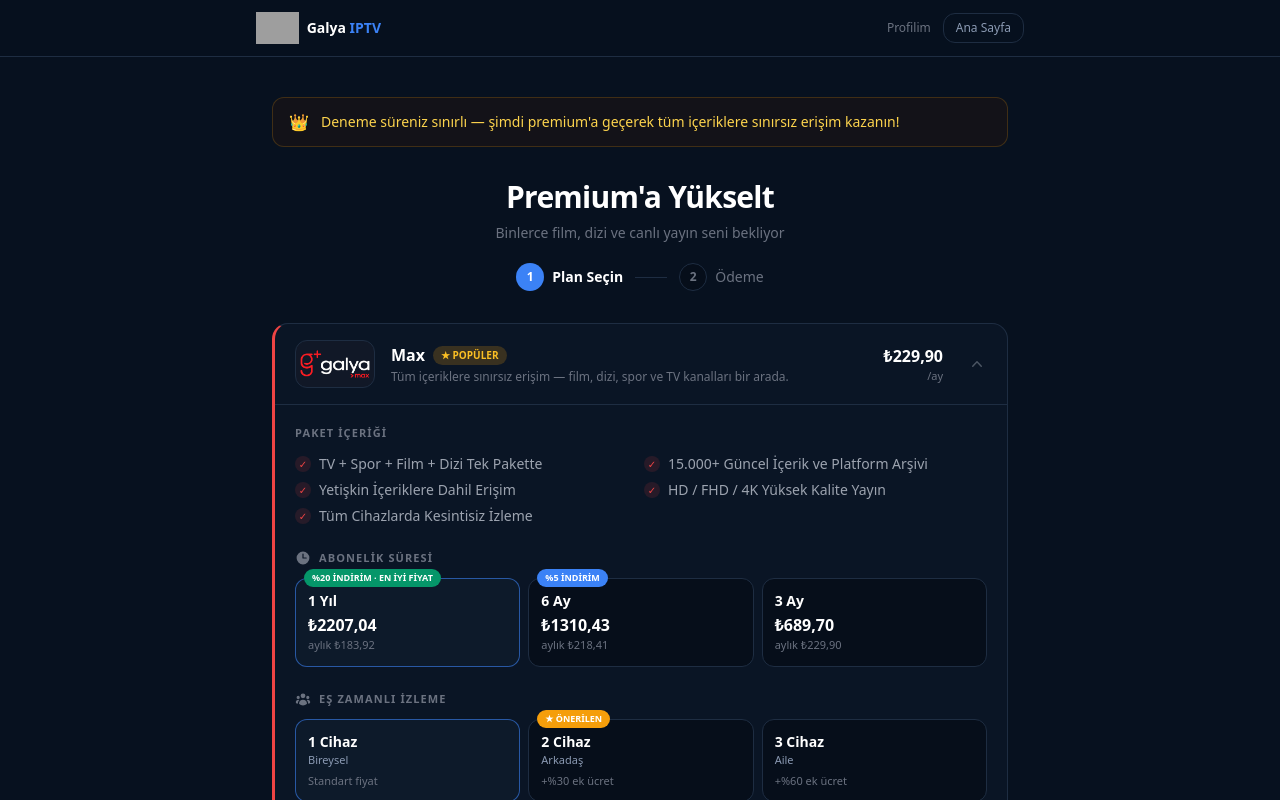
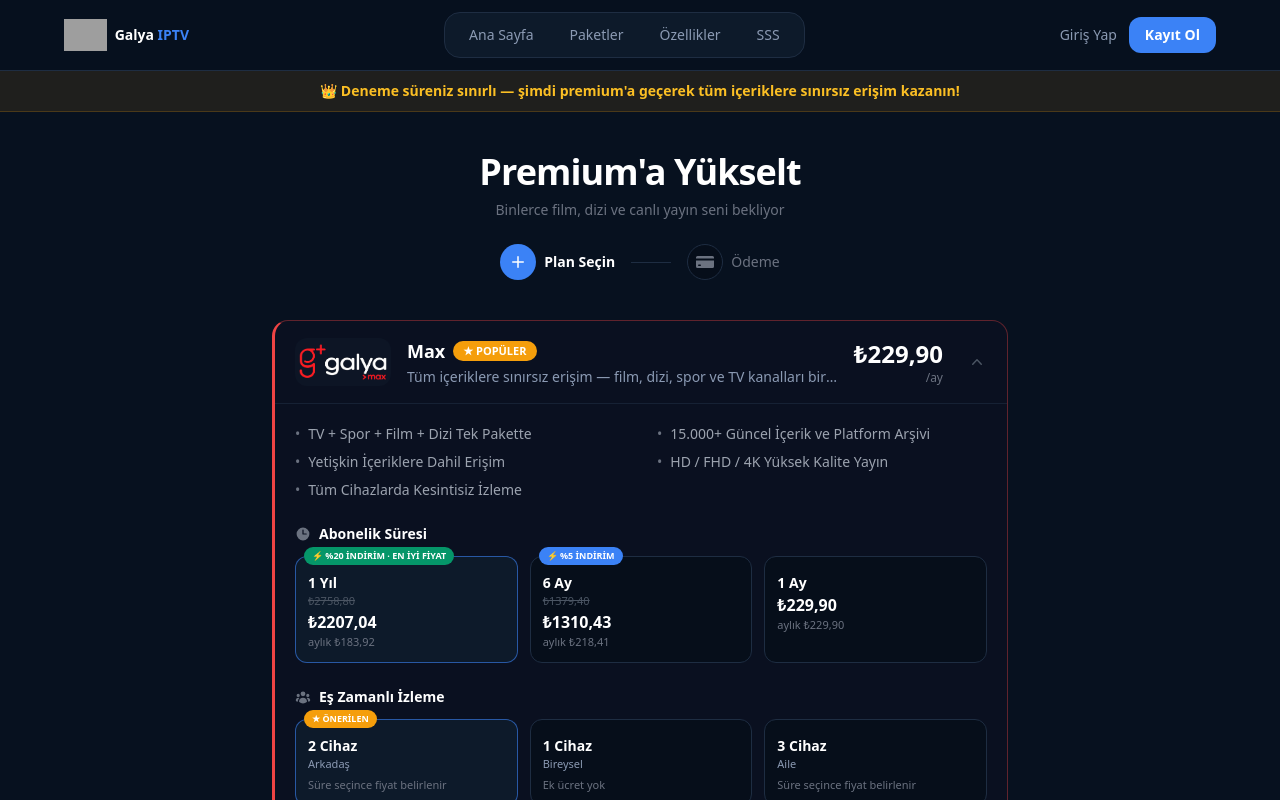
Before and after one commit to erdemsimsek0/galyaiptv-nextjs, a Next.js app: page /abonelik in a window 1280 px wide. Both pictures are taken after a click on the button 640 px from the left and 364 px from the top of the page. Shown: the top 800 px of the page. Built offline with nearby package versions, Linux system fonts and the light colour scheme; no server answers; grey boxes are pictures that could not be loaded.

Commit message:
Update page.tsx

```diff
--- a/app/abonelik/page.tsx
+++ b/app/abonelik/page.tsx
@@ -2,139 +2,129 @@
 
 import { useState } from 'react';
 import Link from 'next/link';
+import { useSession, SessionProvider } from 'next-auth/react';
 
-// ─── Veri ──────────────────────────────────────────────────────────────────────
-type DurKey = '3ay' | '6ay' | '12ay';
+type DurKey = '1ay' | '6ay' | '12ay';
 interface Dur { key: DurKey; label: string; months: number; discount: number; badge?: string }
 
 const DURATIONS: Dur[] = [
-  { key: '12ay', label: '1 Yıl',  months: 12, discount: 20, badge: '%20 İNDİRİM · EN İYİ FİYAT' },
-  { key: '6ay',  label: '6 Ay',   months: 6,  discount: 5,  badge: '%5 İNDİRİM' },
-  { key: '3ay',  label: '3 Ay',   months: 3,  discount: 0 },
+  { key: '12ay', label: '1 Yıl', months: 12, discount: 20, badge: '%20 İNDİRİM · EN İYİ FİYAT' },
+  { key: '6ay',  label: '6 Ay',  months: 6,  discount: 5,  badge: '%5 İNDİRİM' },
+  { key: '1ay',  label: '1 Ay',  months: 1,  discount: 0 },
 ];
 
 interface Plan {
-  id:        string;
-  logo:      string;
-  logoAlt:   string;
-  name:      string;
-  desc:      string;
-  basePrice: number;
-  popular:   boolean;
-  accentColor: string;
-  features:  string[];
+  id: string; logo: string; logoAlt: string; name: string; desc: string;
+  basePrice: number; popular: boolean; accentColor: string; features: string[];
 }
 
 const PLANS: Plan[] = [
-  {
-    id: 'max',
-    logo: '/paket-logoları/logo-max.png',
-    logoAlt: 'Montana Max',
-    name: 'Max',
+  { id: 'max', logo: '/paket-logoları/logo-max.png', logoAlt: 'Montana Max', name: 'Max',
     desc: 'Tüm içeriklere sınırsız erişim — film, dizi, spor ve TV kanalları bir arada.',
-    basePrice: 229.90,
-    popular: true,
-    accentColor: '#ef4444',
-    features: ['TV + Spor + Film + Dizi Tek Pakette', '15.000+ Güncel İçerik ve Platform Arşivi', 'Yetişkin İçeriklere Dahil Erişim', 'HD / FHD / 4K Yüksek Kalite Yayın', 'Tüm Cihazlarda Kesintisiz İzleme'],
-  },
-  {
-    id: 'sports',
-    logo: '/paket-logoları/logo-sports.png',
-    logoAlt: 'Montana Sports',
-    name: 'Sports',
+    basePrice: 229.90, popular: true, accentColor: '#ef4444',
+    features: ['TV + Spor + Film + Dizi Tek Pakette','15.000+ Güncel İçerik ve Platform Arşivi','Yetişkin İçeriklere Dahil Erişim','HD / FHD / 4K Yüksek Kalite Yayın','Tüm Cihazlarda Kesintisiz İzleme'] },
+  { id: 'sports', logo: '/paket-logoları/logo-sports.png', logoAlt: 'Montana Sports', name: 'Sports',
     desc: 'Tüm spor yayınları ve TV kanalları — maçlar, turnuvalar tek yerde.',
-    basePrice: 159.90,
-    popular: false,
-    accentColor: '#22c55e',
-    features: ['Canlı Spor Kanalları ve Maç Yayınları', 'Avrupa ve Yerel Spor Kanalları Tek Yerde', 'HD / FHD / 4K Akıcı Yayın Deneyimi', 'Hızlı Kanal Geçişi ve Stabil İzleme', 'Smart TV ve Tüm Cihazlarla Uyumlu'],
-  },
-  {
-    id: 'cinema',
-    logo: '/paket-logoları/logo-cinema.png',
-    logoAlt: 'Montana Cinema',
-    name: 'Cinema',
+    basePrice: 159.90, popular: false, accentColor: '#22c55e',
+    features: ['Canlı Spor Kanalları ve Maç Yayınları','Avrupa ve Yerel Spor Kanalları Tek Yerde','HD / FHD / 4K Akıcı Yayın Deneyimi','Hızlı Kanal Geçişi ve Stabil İzleme','Smart TV ve Tüm Cihazlarla Uyumlu'] },
+  { id: 'cinema', logo: '/paket-logoları/logo-cinema.png', logoAlt: 'Montana Cinema', name: 'Cinema',
     desc: '15.000+ film ve dizi seçkisi — en popüler ve sevilen yapımlar bir arada.',
-    basePrice: 129.90,
-    popular: false,
-    accentColor: '#f59e0b',
-    features: ['15.000+ Film ve Dizi Arşivi', 'En Popüler ve Yeni Eklenen Yapımlar', 'Altyazı ve Dublaj Seçenekleri', 'HD / FHD / 4K Sinema Kalitesi', 'Telefon, Tablet ve Smart TV Uyumlu'],
-  },
+    basePrice: 129.90, popular: false, accentColor: '#f59e0b',
+    features: ['15.000+ Film ve Dizi Arşivi','En Popüler ve Yeni Eklenen Yapımlar','Altyazı ve Dublaj Seçenekleri','HD / FHD / 4K Sinema Kalitesi','Telefon, Tablet ve Smart TV Uyumlu'] },
 ];
 
-function calcTotal(base: number, months: number, discount: number): number {
+function calcTotal(base: number, months: number, discount: number) {
   return Math.round(base * (1 - discount / 100) * months * 100) / 100;
 }
-function fmtTL(n: number): string {
-  const [i, d] = n.toFixed(2).split('.');
-  return `${i},${d}`;
+function fmtTL(n: number) { const [i, d] = n.toFixed(2).split('.'); return `${i},${d}`; }
+
+function AbonelikHeader() {
+  const { data: session, status } = useSession();
+  const isLoggedIn = status === 'authenticated';
+  const name = session?.user?.name || session?.user?.email?.split('@')[0] || 'U';
+  return (
+    <div className="sticky top-0 z-50 border-b border-[#1e2d42] bg-[#07111f]/95 backdrop-blur-md px-4 py-3">
+      <div className="mx-auto flex max-w-6xl items-center justify-between">
+        <Link href="/" className="flex items-center gap-2">
+          {/* eslint-disable-next-line @next/next/no-img-element */}
+          <img src="/logo.png" alt="Galya IPTV" className="h-8 w-auto" onError={(e) => { (e.currentTarget as HTMLImageElement).style.display='none'; }} />
+          <span className="text-sm font-bold text-white">Galya <span className="text-[#3b82f6]">IPTV</span></span>
+        </Link>
+        <div className="hidden items-center md:flex">
+          <div className="flex items-center gap-1 rounded-2xl border border-[#1e2d42] bg-[#0d1a2a] px-2 py-1.5">
+            {[{href:'/',label:'Ana Sayfa'},{href:'/#paketler',label:'Paketler'},{href:'/#ozellikler',label:'Özellikler'},{href:'/#sss',label:'SSS'}].map(item => (
+              <Link key={item.href} href={item.href} className="rounded-xl px-4 py-1.5 text-sm font-medium text-[#8b9ab3] transition-colors hover:bg-[#162035] hover:text-white">{item.label}</Link>
+            ))}
+          </div>
+        </div>
+        <div className="flex items-center gap-3">
+          {isLoggedIn ? (
+            <>
+              <Link href="/profil" className="flex items-center gap-2 text-sm font-medium text-[#8b9ab3] transition-colors hover:text-white">
+                <span className="flex h-7 w-7 items-center justify-center rounded-full bg-[#1e3a5f] text-xs font-bold text-[#3b82f6]">{name[0]?.toUpperCase()||'U'}</span>
+                <span className="hidden md:inline">Profilim</span>
+              </Link>
+              <Link href="/abonelik" className="rounded-xl bg-amber-500 px-4 py-2 text-sm font-bold text-white hover:bg-amber-600">Premium&apos;a Geç</Link>
+            </>
+          ) : (
+            <>
+              <Link href="/giris" className="text-sm font-medium text-[#8b9ab3] hover:text-white">Giriş Yap</Link>
+              <Link href="/kayit" className="rounded-xl bg-[#3b82f6] px-4 py-2 text-sm font-bold text-white hover:bg-[#2563eb]">Kayıt Ol</Link>
+            </>
+          )}
+        </div>
+      </div>
+    </div>
+  );
 }
 
-// ─── Tek plan satırı + açılır detay ─────────────────────────────────────────
 function PlanRow({ plan }: { plan: Plan }) {
-  const [open,        setOpen]        = useState(false);
-  const [selDur,      setSelDur]      = useState<DurKey>('12ay');
-  const [selDevices,  setSelDevices]  = useState<1 | 2 | 3>(1);
-
-  const dur     = DURATIONS.find(d => d.key === selDur)!;
-  const total   = calcTotal(plan.basePrice, dur.months, dur.discount);
+  const [open, setOpen] = useState(false);
+  const [selDur, setSelDur] = useState<DurKey>('12ay');
+  const [selDevices, setSelDevices] = useState<1|2|3>(2);
+  const dur = DURATIONS.find(d => d.key === selDur)!;
+  const total = calcTotal(plan.basePrice, dur.months, dur.discount);
   const monthly = total / dur.months;
-
-  // Cihaz sayısı extra ücret: 2 cihaz +%30, 3 cihaz +%60
+  const origTotal = plan.basePrice * dur.months;
   const deviceMultiplier = selDevices === 1 ? 1 : selDevices === 2 ? 1.30 : 1.60;
   const grandTotal = Math.round(total * deviceMultiplier * 100) / 100;
-
-  const waText = `Merhaba, ${plan.name} ${dur.label} paket satın almak istiyorum.`;
-  const odemeUrl = `/odeme?paket=${encodeURIComponent(plan.name)}&sure=${encodeURIComponent(dur.label)}&toplam=${grandTotal.toFixed(2)}&orijinal=${(plan.basePrice * dur.months).toFixed(2)}&indirim=${dur.discount}`;
+  const waText = `Merhaba, ${plan.name} ${dur.label} paketi satın almak istiyorum.`;
 
   return (
-    <div className={`rounded-2xl border transition-all duration-200 overflow-hidden ${open ? 'border-[#1e2d42] bg-[#0a1525]' : 'border-[#1e2d42] bg-[#0a1020] hover:border-[#1e3a5f] hover:bg-[#0c1525]'}`}
-      style={{ borderLeftWidth: open ? 3 : 1, borderLeftColor: open ? plan.accentColor : undefined }}>
-
-      {/* Satır başlığı */}
-      <button className="flex w-full items-center gap-4 px-5 py-4 text-left" onClick={() => setOpen(v => !v)}>
-        {/* Logo */}
-        <div className="flex h-12 w-20 shrink-0 items-center justify-center overflow-hidden rounded-xl border border-[#1e2d42] bg-[#111827] p-1">
+    <div className="overflow-hidden rounded-2xl border transition-all duration-200"
+      style={{ borderColor: open ? plan.accentColor+'60' : '#1e2d42', borderLeftWidth: open?3:1, borderLeftColor: open?plan.accentColor:'#1e2d42', backgroundColor: open?'#0a1020':'#08111e' }}>
+      <button className="flex w-full items-center gap-4 px-5 py-4 text-left" onClick={() => setOpen(v=>!v)}>
+        <div className="flex h-12 w-24 shrink-0 items-center justify-center overflow-hidden rounded-xl bg-[#0d1525] p-1">
           {/* eslint-disable-next-line @next/next/no-img-element */}
           <img src={plan.logo} alt={plan.logoAlt} className="h-full w-full object-contain"
             onError={(e) => { (e.currentTarget as HTMLImageElement).style.display='none'; (e.currentTarget.nextElementSibling as HTMLElement).style.display='flex'; }} />
           <span className="hidden w-full items-center justify-center text-xs font-bold text-white">{plan.name}</span>
         </div>
-        {/* Açıklama */}
         <div className="flex-1 min-w-0">
-          <div className="flex items-center gap-2">
-            <p className="font-bold text-white">{plan.name}</p>
-            {plan.popular && (
-              <span className="rounded-full bg-amber-500/20 px-2 py-0.5 text-[10px] font-bold text-amber-400">★ POPÜLER</span>
-            )}
+          <div className="flex items-center gap-2 flex-wrap">
+            <p className="text-lg font-bold text-white">{plan.name}</p>
+            {plan.popular && <span className="rounded-full bg-amber-500 px-2.5 py-0.5 text-[11px] font-bold text-white">★ POPÜLER</span>}
           </div>
-          <p className="mt-0.5 truncate text-xs text-[#6b7280]">{plan.desc}</p>
+          <p className="mt-0.5 truncate text-sm text-[#8b9ab3]">{plan.desc}</p>
         </div>
-        {/* Fiyat */}
-        <div className="shrink-0 text-right">
-          <p className="font-extrabold text-white">₺{fmtTL(plan.basePrice)}</p>
-          <p className="text-[11px] text-[#6b7280]">/ay</p>
+        <div className="shrink-0 text-right mr-2">
+          <p className="text-2xl font-extrabold text-white">₺{fmtTL(plan.basePrice)}</p>
+          <p className="text-xs text-[#6b7280]">/ay</p>
         </div>
-        {/* Chevron */}
-        <svg viewBox="0 0 20 20" fill="currentColor"
-          className={`ml-2 h-5 w-5 shrink-0 text-[#4b5563] transition-transform duration-200 ${open ? 'rotate-180' : ''}`}>
+        <svg viewBox="0 0 20 20" fill="currentColor" className={`h-5 w-5 shrink-0 text-[#4b5563] transition-transform ${open?'rotate-180':''}`}>
           <path fillRule="evenodd" d="M5.23 7.21a.75.75 0 011.06.02L10 11.168l3.71-3.938a.75.75 0 111.08 1.04l-4.25 4.5a.75.75 0 01-1.08 0l-4.25-4.5a.75.75 0 01.02-1.06z" clipRule="evenodd"/>
         </svg>
       </button>
 
-      {/* Açılır içerik */}
       {open && (
-        <div className="border-t border-[#1e2d42] px-5 pb-6 pt-5 space-y-6">
-          {/* Özellikler — 2 sütun */}
-          <div>
-            <p className="mb-3 text-[11px] font-semibold uppercase tracking-widest text-[#6b7280]">Paket İçeriği</p>
-            <div className="grid grid-cols-1 gap-1.5 sm:grid-cols-2">
+        <div className="border-t border-[#1e2d42]/60 px-5 pb-6 pt-5 space-y-6">
+          {/* Özellikler */}
+          <div className="grid grid-cols-1 gap-y-2 gap-x-8 sm:grid-cols-2">
             {plan.features.map(f => (
               <div key={f} className="flex items-center gap-2 text-sm text-[#9ca3af]">
-                  <span className="flex h-4 w-4 shrink-0 items-center justify-center rounded-full text-[10px]" style={{ backgroundColor: `${plan.accentColor}20`, color: plan.accentColor }}>✓</span>
-                  {f}
+                <span className="text-[#6b7280]">•</span>{f}
               </div>
             ))}
-            </div>
           </div>
 
           {/* Abonelik Süresi */}
@@ -143,25 +133,21 @@
               <svg viewBox="0 0 20 20" fill="currentColor" className="h-4 w-4 text-[#6b7280]">
                 <path fillRule="evenodd" d="M10 18a8 8 0 100-16 8 8 0 000 16zm.75-13a.75.75 0 00-1.5 0v5c0 .414.336.75.75.75h4a.75.75 0 000-1.5h-3.25V5z" clipRule="evenodd"/>
               </svg>
-              <p className="text-[11px] font-semibold uppercase tracking-widest text-[#6b7280]">Abonelik Süresi</p>
+              <p className="text-sm font-semibold text-white">Abonelik Süresi</p>
             </div>
-            <div className="grid grid-cols-3 gap-2">
+            <div className="grid grid-cols-3 gap-3">
               {DURATIONS.map(d => {
-                const t     = calcTotal(plan.basePrice, d.months, d.discount);
-                const mo    = t / d.months;
-                const isSelected = selDur === d.key;
+                const t = calcTotal(plan.basePrice, d.months, d.discount);
+                const mo = t / d.months;
+                const orig = plan.basePrice * d.months;
+                const isSel = selDur === d.key;
                 return (
                   <button key={d.key} onClick={() => setSelDur(d.key)}
-                    className={`relative flex flex-col items-start rounded-xl border p-3 text-left transition-all ${isSelected ? 'border-[#3b82f6]/60 bg-[#0d1a2a]' : 'border-[#1e2d42] bg-[#060e1a] hover:border-[#1e3a5f]'}`}>
-                    {d.badge && (
-                      <span className={`absolute -top-2.5 left-2 rounded-full px-2 py-0.5 text-[9px] font-bold text-white ${d.discount === 20 ? 'bg-emerald-600' : 'bg-[#3b82f6]'}`}>
-                        {d.badge}
-                      </span>
-                    )}
-                    <p className="text-sm font-bold text-white">{d.label}</p>
-                    <p className="text-base font-extrabold text-white mt-0.5">
-                      ₺{fmtTL(t)}
-                    </p>
+                    className={`relative flex flex-col rounded-xl border p-3 text-left transition-all ${isSel?'border-[#3b82f6]/60 bg-[#0d1a2a]':'border-[#1e2d42] bg-[#060e1a] hover:border-[#1e3a5f]'}`}>
+                    {d.badge && <span className={`absolute -top-2.5 left-2 rounded-full px-2 py-0.5 text-[9px] font-bold text-white ${d.discount>=20?'bg-emerald-600':'bg-[#3b82f6]'}`}>⚡ {d.badge}</span>}
+                    <p className="text-sm font-bold text-white mt-1">{d.label}</p>
+                    {d.discount > 0 && <p className="text-[11px] line-through text-[#4b5563]">₺{fmtTL(orig)}</p>}
+                    <p className="text-base font-extrabold text-white">₺{fmtTL(t)}</p>
                     <p className="text-[11px] text-[#6b7280]">aylık ₺{fmtTL(mo)}</p>
                   </button>
                 );
@@ -175,20 +161,18 @@
               <svg viewBox="0 0 20 20" fill="currentColor" className="h-4 w-4 text-[#6b7280]">
                 <path d="M10 9a3 3 0 100-6 3 3 0 000 6zM6 8a2 2 0 11-4 0 2 2 0 014 0zM1.49 15.326a.78.78 0 01-.358-.442 3 3 0 014.308-3.516 6.484 6.484 0 00-1.905 3.959c-.023.222-.014.442.025.654a4.97 4.97 0 01-2.07-.655zM16.44 15.98a4.97 4.97 0 002.07-.654.78.78 0 00.357-.442 3 3 0 00-4.308-3.517 6.484 6.484 0 011.907 3.96 2.32 2.32 0 01-.026.654zM18 8a2 2 0 11-4 0 2 2 0 014 0zM5.304 16.19a.844.844 0 01-.277-.71 5 5 0 019.947 0 .843.843 0 01-.277.71A6.975 6.975 0 0110 18a6.974 6.974 0 01-4.696-1.81z"/>
               </svg>
-              <p className="text-[11px] font-semibold uppercase tracking-widest text-[#6b7280]">Eş Zamanlı İzleme</p>
+              <p className="text-sm font-semibold text-white">Eş Zamanlı İzleme</p>
             </div>
-            <div className="grid grid-cols-3 gap-2">
+            <div className="grid grid-cols-3 gap-3">
               {([
-                { n: 1 as const, label: '1 Cihaz',  sub: 'Bireysel',  note: 'Standart fiyat',  recommended: false },
-                { n: 2 as const, label: '2 Cihaz',  sub: 'Arkadaş',  note: '+%30 ek ücret',   recommended: true  },
-                { n: 3 as const, label: '3 Cihaz',  sub: 'Aile',     note: '+%60 ek ücret',   recommended: false },
+                {n:2 as const,label:'2 Cihaz',sub:'Arkadaş',note:'Süre seçince fiyat belirlenir',recommended:true},
+                {n:1 as const,label:'1 Cihaz',sub:'Bireysel',note:'Ek ücret yok',recommended:false},
+                {n:3 as const,label:'3 Cihaz',sub:'Aile',note:'Süre seçince fiyat belirlenir',recommended:false},
               ] as const).map(item => (
                 <button key={item.n} onClick={() => setSelDevices(item.n)}
-                  className={`relative flex flex-col rounded-xl border p-3 text-left transition-all ${selDevices === item.n ? 'border-[#3b82f6]/60 bg-[#0d1a2a]' : 'border-[#1e2d42] bg-[#060e1a] hover:border-[#1e3a5f]'}`}>
-                  {item.recommended && (
-                    <span className="absolute -top-2.5 left-2 rounded-full bg-amber-500 px-2 py-0.5 text-[9px] font-bold text-white">★ ÖNERİLEN</span>
-                  )}
-                  <p className="text-sm font-bold text-white">{item.label}</p>
+                  className={`relative flex flex-col rounded-xl border p-3 text-left transition-all ${selDevices===item.n?'border-[#3b82f6]/60 bg-[#0d1a2a]':'border-[#1e2d42] bg-[#060e1a] hover:border-[#1e3a5f]'}`}>
+                  {item.recommended && <span className="absolute -top-2.5 left-2 rounded-full bg-amber-500 px-2 py-0.5 text-[9px] font-bold text-white">★ ÖNERİLEN</span>}
+                  <p className="text-sm font-bold text-white mt-1">{item.label}</p>
                   <p className="text-[11px] text-[#8b9ab3]">{item.sub}</p>
                   <p className="mt-1 text-[11px] text-[#6b7280]">{item.note}</p>
                 </button>
@@ -196,29 +180,20 @@
             </div>
           </div>
 
-          {/* Fiyat özeti + Butonlar */}
+          {/* Fiyat özeti */}
           <div className="rounded-xl border border-[#1e2d42] bg-[#060e1a] p-4">
             <div className="mb-3 flex items-center justify-between">
               <p className="text-sm text-[#8b9ab3]">{plan.name} · {dur.label} · {selDevices} Cihaz</p>
               <div className="text-right">
-                {dur.discount > 0 && (
-                  <p className="text-[11px] line-through text-[#4b5563]">₺{fmtTL(plan.basePrice * dur.months)}</p>
-                )}
-                <p className="text-xl font-extrabold text-white">₺{fmtTL(grandTotal)}</p>
+                {dur.discount > 0 && <p className="text-[11px] line-through text-[#4b5563]">₺{fmtTL(origTotal)}</p>}
+                <p className="text-2xl font-extrabold text-white">₺{fmtTL(grandTotal)}</p>
               </div>
             </div>
-            <div className="flex gap-2">
-              <Link href={odemeUrl}
-                className="flex flex-1 items-center justify-center rounded-xl py-3 text-sm font-bold text-white transition-all"
+            <a href={`https://wa.me/447441921660?text=${encodeURIComponent(waText)}`} target="_blank" rel="noopener noreferrer"
+              className="flex w-full items-center justify-center gap-2 rounded-xl py-3.5 text-sm font-bold text-white transition-all hover:opacity-90"
               style={{ backgroundColor: plan.accentColor }}>
-                Ödemeye Geç →
-              </Link>
-              <a href={`https://wa.me/447441921660?text=${encodeURIComponent(waText)}`}
-                target="_blank" rel="noopener noreferrer"
-                className="flex items-center justify-center gap-1.5 rounded-xl border border-[#25d366]/30 bg-[#25d366]/10 px-4 py-3 text-sm font-semibold text-[#25d366] transition-all hover:bg-[#25d366]/20">
-                💬 WA
+              💬 WhatsApp ile Satın Al →
             </a>
-            </div>
           </div>
         </div>
       )}
@@ -226,67 +201,47 @@
   );
 }
 
-// ─── Ana Sayfa ─────────────────────────────────────────────────────────────────
-export default function AbonelikPage() {
+function AbonelikInner() {
   return (
     <div className="min-h-screen bg-[#07111f] text-white">
-      {/* Header */}
-      <div className="border-b border-[#1e2d42] bg-[#07111f]/95 backdrop-blur-md px-4 py-3">
-        <div className="mx-auto flex max-w-3xl items-center justify-between">
-          <Link href="/" className="flex items-center gap-2">
-            {/* eslint-disable-next-line @next/next/no-img-element */}
-            <img src="/logo.png" alt="Galya IPTV" className="h-8 w-auto"
-              onError={(e) => { (e.currentTarget as HTMLImageElement).style.display='none'; }} />
-            <span className="text-sm font-bold text-white">Galya <span className="text-[#3b82f6]">IPTV</span></span>
-          </Link>
-          <div className="flex items-center gap-3">
-            <Link href="/profil" className="text-xs text-[#6b7280] transition-colors hover:text-white">Profilim</Link>
-            <Link href="/#paketler" className="rounded-xl border border-[#1e2d42] px-3 py-1.5 text-xs text-[#8b9ab3] transition-colors hover:text-white">Ana Sayfa</Link>
-          </div>
-        </div>
-      </div>
-
-      <main className="mx-auto max-w-3xl px-4 py-10">
-        {/* Deneme süresi uyarısı */}
-        <div className="mb-8 flex items-center gap-3 rounded-xl border border-amber-500/20 bg-amber-950/20 px-4 py-3">
-          <span className="text-base">👑</span>
-          <p className="text-sm text-amber-300">
-            Deneme süreniz sınırlı — şimdi premium&apos;a geçerek tüm içeriklere sınırsız erişim kazanın!
+      <AbonelikHeader />
+      <div className="border-b border-amber-500/20 bg-amber-500/10 px-4 py-2.5 text-center">
+        <p className="text-sm font-semibold text-amber-400">
+          👑 Deneme süreniz sınırlı — şimdi premium&apos;a geçerek tüm içeriklere sınırsız erişim kazanın!
         </p>
       </div>
-
-        {/* Başlık + adım göstergesi */}
-        <div className="mb-8 text-center">
-          <h1 className="mb-2 text-3xl font-black tracking-tight">Premium&apos;a Yükselt</h1>
+      <main className="mx-auto max-w-3xl px-4 py-10">
+        <div className="mb-10 text-center">
+          <h1 className="mb-2 text-4xl font-black tracking-tight">Premium&apos;a Yükselt</h1>
           <p className="text-sm text-[#6b7280]">Binlerce film, dizi ve canlı yayın seni bekliyor</p>
-
-          <div className="mt-5 flex items-center justify-center gap-3">
+          <div className="mt-6 flex items-center justify-center gap-4">
             <div className="flex items-center gap-2">
-              <span className="flex h-7 w-7 items-center justify-center rounded-full bg-[#3b82f6] text-xs font-bold text-white">1</span>
+              <span className="flex h-9 w-9 items-center justify-center rounded-full bg-[#3b82f6]">
+                <svg viewBox="0 0 20 20" fill="currentColor" className="h-5 w-5 text-white"><path d="M10.75 4.75a.75.75 0 00-1.5 0v4.5h-4.5a.75.75 0 000 1.5h4.5v4.5a.75.75 0 001.5 0v-4.5h4.5a.75.75 0 000-1.5h-4.5v-4.5z"/></svg>
+              </span>
               <span className="text-sm font-semibold text-white">Plan Seçin</span>
             </div>
-            <div className="h-px w-8 bg-[#1e2d42]" />
+            <div className="h-px w-10 bg-[#1e2d42]" />
             <div className="flex items-center gap-2">
-              <span className="flex h-7 w-7 items-center justify-center rounded-full border border-[#1e2d42] bg-[#060e1a] text-xs font-semibold text-[#6b7280]">2</span>
+              <span className="flex h-9 w-9 items-center justify-center rounded-full border border-[#1e2d42] bg-[#060e1a]">
+                <svg viewBox="0 0 20 20" fill="currentColor" className="h-5 w-5 text-[#6b7280]"><path d="M2.5 4A1.5 1.5 0 001 5.5v1h18v-1A1.5 1.5 0 0017.5 4h-15zM19 8.5H1V14.5A1.5 1.5 0 002.5 16h15a1.5 1.5 0 001.5-1.5V8.5zM3 13.25a.75.75 0 01.75-.75h1.5a.75.75 0 010 1.5h-1.5a.75.75 0 01-.75-.75zm4.75-.75a.75.75 0 000 1.5h3.5a.75.75 0 000-1.5h-3.5z"/></svg>
+              </span>
               <span className="text-sm text-[#6b7280]">Ödeme</span>
             </div>
           </div>
         </div>
-
-        {/* Plan listesi */}
         <div className="space-y-3">
           {PLANS.map(plan => <PlanRow key={plan.id} plan={plan} />)}
         </div>
-
-        {/* Alt not */}
         <p className="mt-6 text-center text-xs text-[#374151]">
           Sorunuz mu var?{' '}
-          <a href="https://wa.me/447441921660" target="_blank" rel="noopener noreferrer"
-            className="text-[#3b82f6] transition-colors hover:underline">
-            WhatsApp&apos;tan iletişime geçin
-          </a>
+          <a href="https://wa.me/447441921660" target="_blank" rel="noopener noreferrer" className="text-[#3b82f6] hover:underline">WhatsApp&apos;tan iletişime geçin</a>
         </p>
       </main>
     </div>
   );
 }
+
+export default function AbonelikPage() {
+  return <SessionProvider><AbonelikInner /></SessionProvider>;
+}
```
Lines whose indentation alone changed are shown as unchanged.
